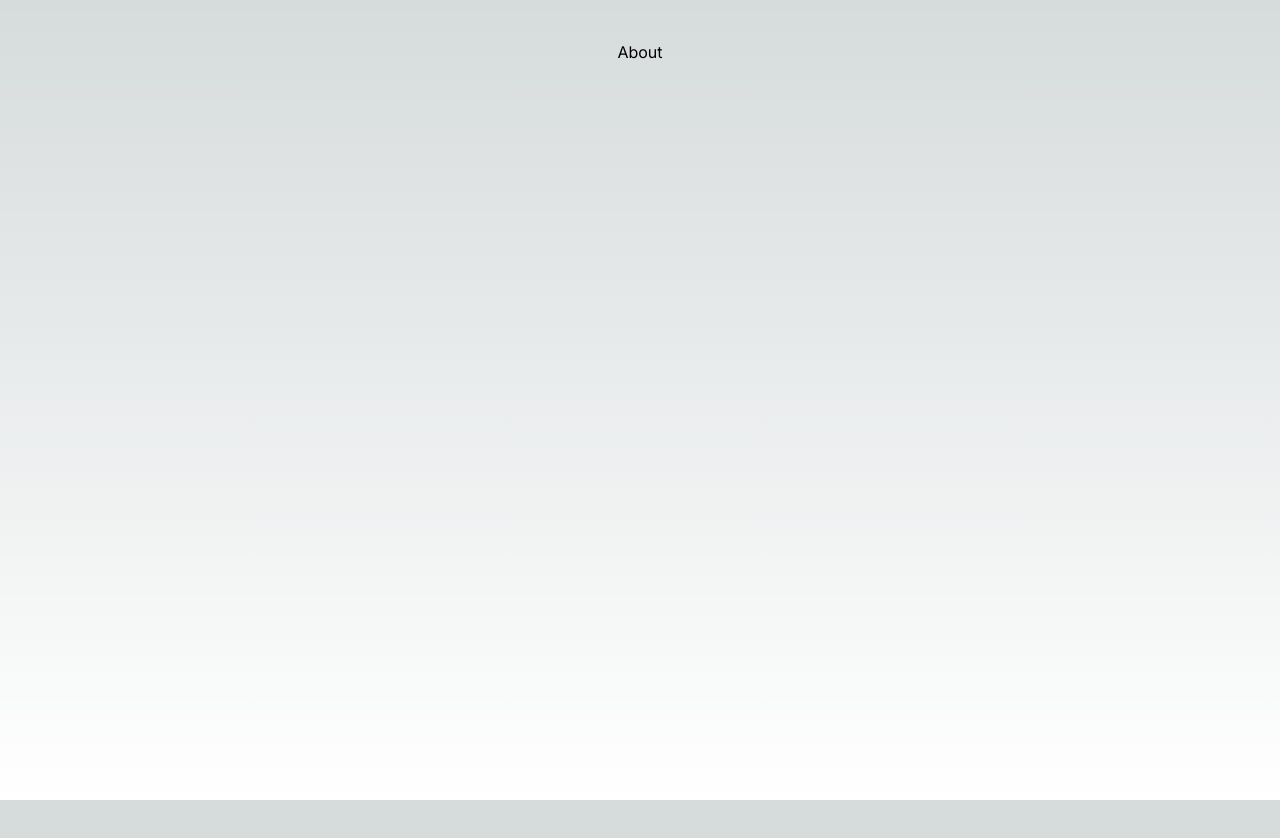
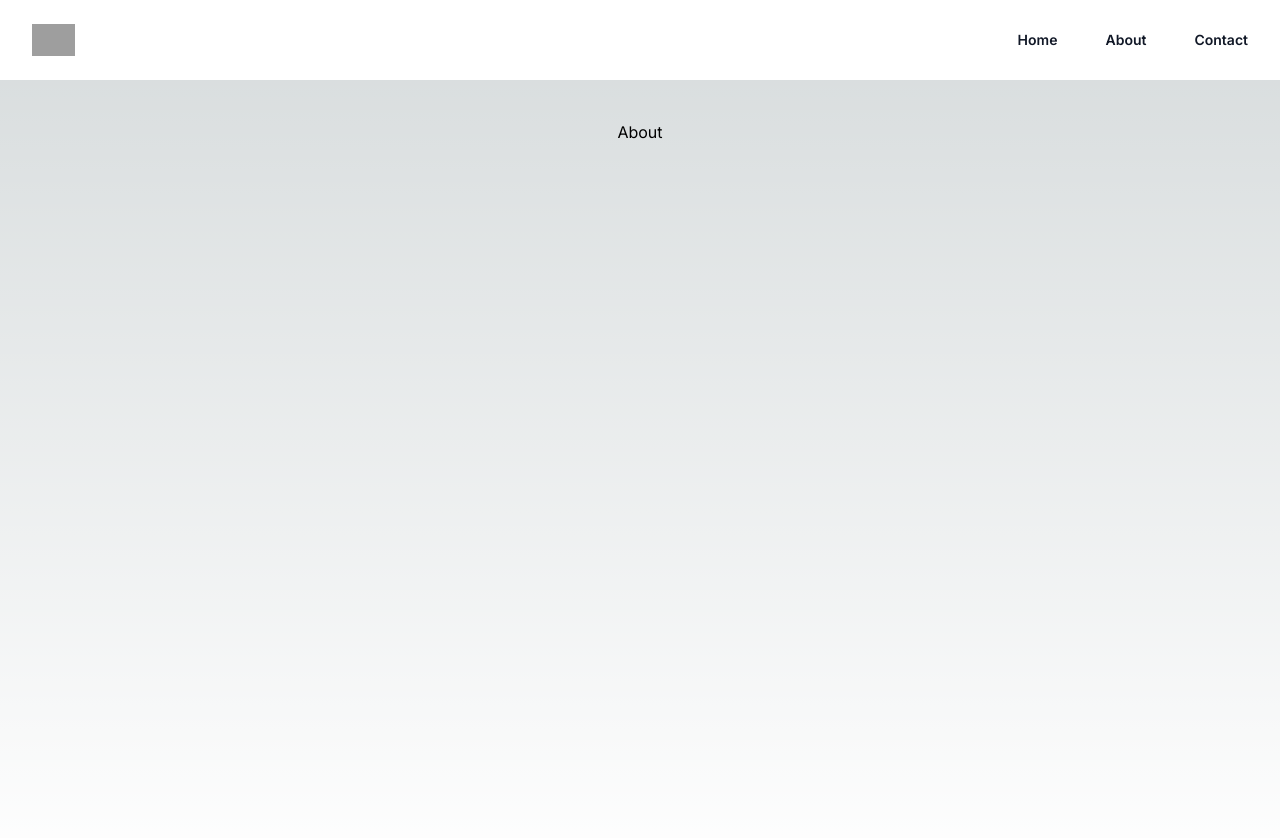
Before and after one commit to MohammedHaris96/personal-portfolio, a Next.js app: page /about in a window 1280 px wide. Shown: the top 838 px of the page. Before the commit the page ends 800 px from the top, so only its background shows below. Built offline with nearby package versions, Linux system fonts and the light colour scheme; grey boxes are pictures that could not be loaded.

Commit message:
fixed header display issue

```diff
--- a/src/app/layout.tsx
+++ b/src/app/layout.tsx
@@ -1,4 +1,5 @@
 import type { Metadata } from "next";
+import Header from "../components/Header";
 import { Inter } from "next/font/google";
 import "./globals.css";
 
@@ -16,7 +17,10 @@
 }>) {
   return (
     <html lang="en">
-      <body className={inter.className}>{children}</body>
+      <body className={inter.className}>
+        <Header />
+        {children}
+      </body>
     </html>
   );
 }
--- a/src/app/page.tsx
+++ b/src/app/page.tsx
@@ -3,7 +3,7 @@
 export default function Home() {
   return (
     <>
-      <Header/>
+      {/* <Header/> */}
       <main className="flex min-h-screen flex-col items-center justify-between p-10">
         <p>Landing Page</p>
       </main>
```
